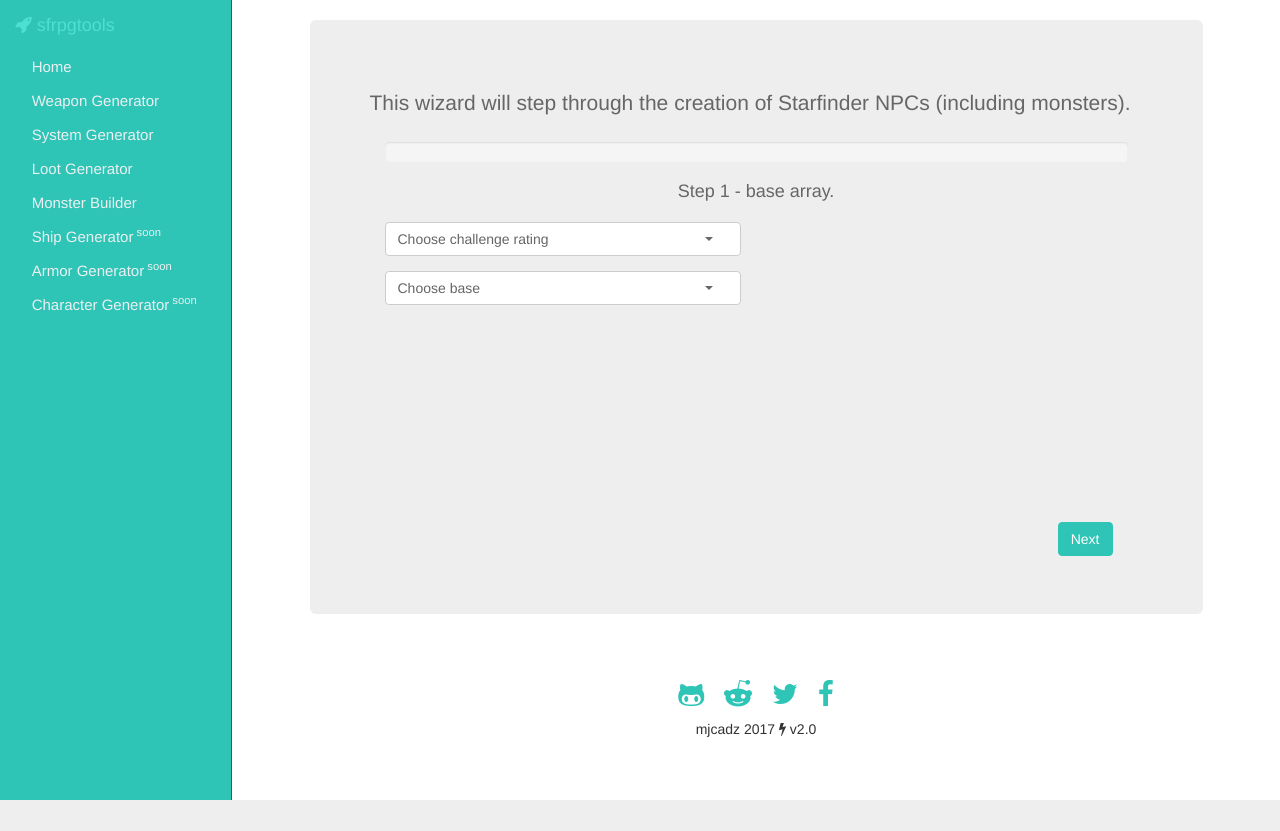
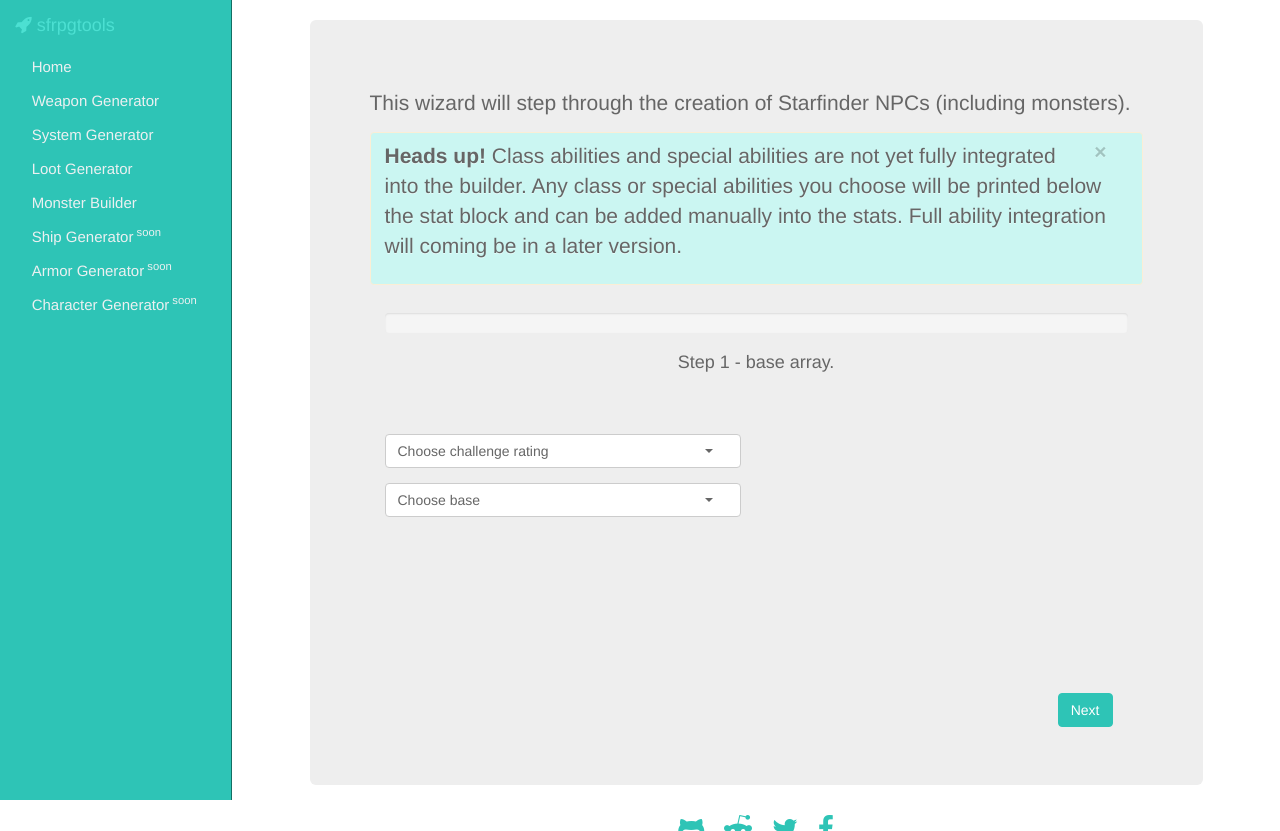
Before and after one commit to mjcadz/sfrpgtools, a Flask app: page /monster-builder in a window 1280 px wide. Shown: the top 831 px of the page. Before the commit the page ends 800 px from the top, so only its background shows below. Run offline with Flask 2, Linux system fonts and the light colour scheme; some libraries are stand-ins or nearby versions.

Commit message:
spells check grafts and class

```diff
--- a/app/static/css/style.v2.0.css
+++ b/app/static/css/style.v2.0.css
@@ -299,3 +299,14 @@ fieldset[disabled] .btn-grn.active {
 .modal-title {
   color: #666666!important;
 }
+
+.alert-this {
+padding: 8px 35px 8px 14px;
+margin-bottom: 18px;
+text-shadow: 0 1px 0 rgba(255, 255, 255, 0.5);
+background-color: #cbf6f2;
+border: 1px solid #fbeed5;
+-webkit-border-radius: 4px;
+-moz-border-radius: 4px;
+border-radius: 4px;
+}
--- a/app/static/js/monsterGen.js
+++ b/app/static/js/monsterGen.js
@@ -108,10 +108,10 @@ function buildStatBlock() {
   //step 5 - graft
   var graft = $('#graftDrop').val().trim();
 
-  statBlock.Graft = graft;
-
   //iterate through selected graft traits
   if (graft != '' && graft != 'None') {
+
+    statBlock.Graft = graft;
 
     for (var graftType in graftTemplates){
       //iterate traits in all graft types. eg . dragons, simple
@@ -140,9 +140,12 @@ function buildStatBlock() {
 
     }
   }
-  //TODO
-
   //step 6 - special Abilities
+
+  statBlock.OtherAbilitiesGraft = getGraftAbilities("Other");
+  statBlock.SpecialAbilitiesGraft = getGraftAbilities("Special");
+  statBlock.OtherAbilitiesDescription = $('#freeDrop').val().toString().trim();
+  statBlock.SpecialAbilitiesDescription = $('#specialDrop').val().toString().trim();
 
   //step 7 - skills and Modifiers
 
@@ -153,6 +156,20 @@ function buildStatBlock() {
 
   //step 8 - spells
 
+  //get any spelllike abilities from grafts
+  var subtype = $('#creatureSubTypeDrop').val().trim();
+  if (subtype != '' && subtype != 'None') {
+    if (creatureSubType[subtype].hasOwnProperty("Spell-likeAbilities")){
+      statBlock.spellLikeFromGrafts = creatureSubType[subtype]["Spell-likeAbilities"];
+    }
+    if (creatureSubType[subtype].hasOwnProperty("SubRaces")){
+      subRaceDrop = $('#stepThreeOptionDrop').val().trim();
+      if (creatureSubType[subtype].SubRaces[subRaceDrop].hasOwnProperty("Spell-likeAbilities")){
+        statBlock.spellLikeFromGrafts = creatureSubType[subtype].SubRaces[subRaceDrop]["Spell-likeAbilities"];
+      }
+    }
+  }
+  //spells from descriptions
   for (var i = 1; i < 4; i++) {//loop three times
     //grab text from descriptions
     var spellSlot = $(".stepEight"+ i.toString() +"Description").first().text()
@@ -497,6 +514,41 @@ function getGraftSkills(type){
 
 }
 
+//gets the graft spell-like abilitys
+function getGraftSpelllikeAbilities(){
+
+  //check step 3 subtype graft skills
+  var spelllike = {}
+
+  var subtype = $('#creatureSubTypeDrop').val().trim();
+  if (subtype != '' && subtype != 'None') {
+    if (creatureSubType[subtype].hasOwnProperty("Spell-likeAbilities")){
+      spelllike = creatureSubType[subtype]["Spell-likeAbilities"];
+    }
+    if (creatureSubType[subtype].hasOwnProperty("SubRaces")){
+      subRaceDrop = $('#stepThreeOptionDrop').val().trim();
+      if (creatureSubType[subtype].SubRaces[subRaceDrop].hasOwnProperty("Spell-likeAbilities")){
+        spelllike = creatureSubType[subtype].SubRaces[subRaceDrop]["Spell-likeAbilities"];
+      }
+    }
+  }
+
+  //check step 5 graft
+  var graft = $('#graftDrop').val().trim();
+  if (graft != '' && graft != 'None') {
+    for (var subgraft in graftTemplates){
+      if (graftTemplates[subgraft].hasOwnProperty(graft)){
+        if (graftTemplates[subgraft][graft].hasOwnProperty("Spell-likeAbilities")){
+          spelllike = graftTemplates[subgraft][graft]["Spell-likeAbilities"];
+        }
+      }
+    }
+  }
+  //if any spell like attributes found
+  return spelllike;
+
+}
+
 //Handle the clicks from dropdowns - function is divided by dropdown id. each dropdown will only execute the code for its own id
 function dropClickHandler(e, clickedIndex, newValue, oldValue) {
     //get the item that wa selected on the dropdown click + the dropdowns id
@@ -779,7 +831,7 @@ function dropClickHandler(e, clickedIndex, newValue, oldValue) {
       $(".stepEight2Description").first().empty();
       $(".stepEight3Description").first().empty();
 
-      showSpellDropdowns(caster);
+      showSpellDropdowns(caster,'None');
 
     } else if (id == 'secondaryDrop'){
 
@@ -803,7 +855,7 @@ function dropClickHandler(e, clickedIndex, newValue, oldValue) {
       $(".stepEight2Description").first().empty();
       $(".stepEight3Description").first().empty();
 
-      showSpellDropdowns(secondary);
+      showSpellDropdowns(secondary,'None');
 
     }
 
@@ -811,7 +863,7 @@ function dropClickHandler(e, clickedIndex, newValue, oldValue) {
 }
 
 //populates the dropdowns on step eight, either spell-like, secondary magic, or full caster abilities
-function showSpellDropdowns(caster){
+function showSpellDropdowns(caster,className){
 
   var crString = $('[data-id="CRDrop"]').text().trim().replace('CR ','');
 
@@ -825,7 +877,7 @@ function showSpellDropdowns(caster){
       i += 1;
       var spellNum = spellObject[castCat][0];
       var spellLevel = spellObject[castCat][1].toString();
-      var spellList = getSpellsByLevel(spellLevel);
+      var spellList = getSpellsByLevel(spellLevel,className);
 
       var $descriptionAbility = $(".stepEight"+i).first();
       $descriptionAbility.empty();
@@ -847,7 +899,7 @@ function showSpellDropdowns(caster){
         spellNum = 1;
       }
       var spellLevel = spellObject[castCat][1].toString();
-      var spellList = getSpellsByLevel(spellLevel);
+      var spellList = getSpellsByLevel(spellLevel,className);
       if (caster == 'once-per-day'){
         if (castCat == "1/day"){
           i = 1;
@@ -999,15 +1051,34 @@ function getGraftArray() {
 }
 
 //retrieves the spells of a specific level from the spalls dat objects
-function getSpellsByLevel(levelString){
+function getSpellsByLevel(levelString,className){
   var list = [];
-  for (spellName in spellsData){
-    if (spellsData[spellName].LEVEL == levelString){
-      list.push(spellName)
+  if (className == 'None'){
+    for (spellName in spellsData){
+      if (spellsData[spellName].LEVEL == levelString){
+        list.push(spellName)
+      }
+    }
+  } else if (className == 'Mystic' || className == 'Technomancer'){
+    for (spellName in spellsData){
+      if (spellsData[spellName].LEVEL == levelString && spellsData[spellName].CLASSES.includes(className)){
+        list.push(spellName)
+      }
     }
   }
   return list;
 
+}
+
+//checks if object is empty
+function isObjectEmpty(myObject) {
+    for(var key in myObject) {
+        if (myObject.hasOwnProperty(key)) {
+            return false;
+        }
+    }
+
+    return true;
 }
 
 
@@ -1035,6 +1106,9 @@ $('.wizard-card').bootstrapWizard({
     onNext: function(tab, navigation, index) {
         //Validation tab 1
         if (index == 1) {
+
+            //hide the alert
+            $('.alert-this').hide();
 
             var validated = true;
 
@@ -1435,13 +1509,15 @@ $('.wizard-card').bootstrapWizard({
                 //empty descriptions and fill with skills
                 $(".stepSevenMasterDescription").first().empty();
                 $(".stepSevenGoodDescription").first().empty();
-                $(".stepSevenAsterix").first().empty();
+
                 if (masterGraftSkills.length > 0){
                   $(".stepSevenMasterDescription").first().append("<p><b>Master skills:</b> "+masterGraftSkills.join().replace(/,/g,'*,')+"*</p>");
+                  $(".stepSevenAsterix").first().empty();
                   $(".stepSevenAsterix").first().append("<p>*selected by graft</p>");
                 }
                 if (goodGraftSkills.length > 0){
                   $(".stepSevenGoodDescription").first().append("<p><b>Good skills:</b> "+goodGraftSkills.join().replace(/,/g,'*,')+"*</p>");
+                  $(".stepSevenAsterix").first().empty();
                   $(".stepSevenAsterix").first().append("<p>*selected by graft</p>");
                 }
                 //save the current configuration
@@ -1470,18 +1546,36 @@ $('.wizard-card').bootstrapWizard({
 
               //setup tab 8 - spells
 
+              //grab spell objects from graft if any
+              var graftSpells = getGraftSpelllikeAbilities()
+
               var array = $('#arrayDrop').val().trim();
               var special = $('#specialDrop').val().toString().trim();
+              var graft = $('#graftDrop').val().trim();
+              var subtype = $('#creatureSubTypeDrop').val().trim();
+              var classDrop = $('#classDrop').val().trim();
 
               var crString = $('[data-id="CRDrop"]').text().trim().replace('CR ','');
+              var cr = Number(crString.replace("1/2","0.5").replace("1/3","0.3"));
+
               if (special.includes("Secondary Magic")){
                 special = "Secondary Magic";
               } else {
                 special = "None"
               }
-
-              if ($('#stepEightTwoSave').text() != array+":"+special+":"+crString ){
-
+              //TODO this will need to be fixed if graft type ever has CR and other abilities
+              var graftSpelllike = false;
+              if (graftSpells.hasOwnProperty("CR")) {
+                var crmatch = graftSpells["CR"];
+                if (cr >= crmatch){
+                  graftSpelllike = true;
+                  graftSpells = {};
+                }
+              }
+
+              if ($('#stepEightTwoSave').text() != array+":"+special+":"+crString+":"+subtype+":"+graft+":"+classDrop){
+
+                //clear page
                 $("#casterTypeDropdown").first().empty();
                 $("#spells1Dropdown").first().empty();
                 $("#spells2Dropdown").first().empty();
@@ -1489,25 +1583,57 @@ $('.wizard-card').bootstrapWizard({
                 $(".stepEight1").first().empty();
                 $(".stepEight2").first().empty();
                 $(".stepEight3").first().empty();
+                $(".stepEight0Description").first().empty();
                 $(".stepEight1Description").first().empty();
                 $(".stepEight2Description").first().empty();
                 $(".stepEight3Description").first().empty();
 
+                //check if there are graft spell-like abilities and print if necessary
+                if (!isObjectEmpty(graftSpells)){
+                  var $description = $(".stepEight0Description").first();
+                  $description.empty();
+                  graftString = "<p>"+"Spell-like Abilities from creature graft:"+"</p>";
+                  for (key in graftSpells) {
+                    var Key = key;
+                    if (Key == "atWill"){
+                      Key = "at will";
+                    }
+                    graftString += "<p><b>" + Key + ":</b> " + graftSpells[key].join(', ') + "</p>";
+                  }
+
+                  $description.append(graftString);
+
+                };
+
                 var $descriptionSpell = $(".casterTypeDescription").first();
                 $descriptionSpell.empty();
 
                 if (array == "Spellcaster"){
-                  descSpell = "This creature is a spellcaster.";
-                  generateDropdown("casterTypeDropdown","casterDrop","Choose casting type",["Spell-like abilities","Full caster"]);
+                  //spell caster base array
+                  if (classDrop == 'Mystic' || classDrop == 'Technomancer'){
+                    //spelcaster classes
+                    descSpell = "This creature has the " + classDrop + " class. Spell choices are only from the " + classDrop + " spell list.";
+                    showSpellDropdowns("caster",classDrop);
+                  } else {
+                    //spellcasters can choose between full caster or spell-like abilities
+                    descSpell = "This creature is a spellcaster.";
+                    generateDropdown("casterTypeDropdown","casterDrop","Choose casting type",["Spell-like abilities","Full caster"]);
+                  };
+                } else if( graftSpelllike ){
+                  //spell-like abilities from graft abilities
+                  descSpell = "This creature has spell-like abilities.";
+                  showSpellDropdowns("spell-like",'None');
                 } else if(special == "Secondary Magic"){
-                  descSpell = "This creature has spell-like abilities via the Secondary Magic ability.";
+                  //spell-like abilities from secondary magic special ability
+                  descSpell = "This creature has limited spell-like abilities via the Secondary Magic ability.";
                   generateDropdown("casterTypeDropdown","secondaryDrop","Choose limited spells",["Only once-per-day spells","Only one spell per frequency (at will, 1/day, etc.)"]);
                 } else {
+                  //no spells brah
                   descSpell = "Spell casting is reserved for creatures with the spellcaster base and creatures with spell-like abilities";
-                }
+                };
 
                 $descriptionSpell.append("<p>"+descSpell+"</p>");
-                $('#stepEightTwoSave').text(array+":"+special+":"+crString);
+                $('#stepEightTwoSave').text(array+":"+special+":"+crString+":"+subtype+":"+graft+":"+classDrop);
               }
 
             } else {
--- a/app/static/js/monsterGenData.js
+++ b/app/static/js/monsterGenData.js
@@ -1139,6 +1139,8 @@ classData = {
     }
 };
 
+
+//make sure there are not graft entries of the same name in multiple sub headings. eg no "dragon" in both DragonGrafts AND simpleGrafts
 graftTemplates = {
 	"simpleGrafts": {
 		"Aerial (CR 1+)": {
--- a/app/templates/monster-builder.html
+++ b/app/templates/monster-builder.html
@@ -8,6 +8,10 @@
     <h1></h1>
     <p class="lead">This wizard will step through the creation of Starfinder NPCs (including monsters).</p>
     <p></p>
+    <div class="alert-this">
+      <button type="button" class="close" aria-label="Close" onclick="$('.alert-this').hide()"><span aria-hidden="true">&times;</span></button>
+      <p><strong>Heads up!</strong> Class abilities and special abilities are not yet fully integrated into the builder. Any class or special abilities you choose will be printed below the stat block and can be added manually into the stats. Full ability integration will coming be in a later version.</p>
+    </div>
     <div class="container">
         <!--      Wizard container        -->
         <div class="wizard-container">
@@ -29,6 +33,7 @@
                             <li><a href="#step7" data-toggle="tab">Step7</a></li>
                             <li><a href="#step8" data-toggle="tab">Step8</a></li>
                             <li><a href="#step9" data-toggle="tab">Step9</a></li>
+                            <li><a href="#step9" data-toggle="tab">Step10</a></li>
                         </ul>
                     </div>
                     <div id="bar" class="progress">
@@ -42,6 +47,7 @@
                                     <h4 class="info-text">Step 1 - base array.</h4>
                                 </div>
                                 <div class="col-sm-6">
+                                    <hr>
                                     <div id="CRDropdown"></div>
                                     <p></p>
                                     <div id="arrayDropdown"></div>
@@ -49,6 +55,7 @@
 
                                 </div>
                                 <div class="col-sm-6">
+                                  <hr>
                                   <div class="stepOneDescription wizardp">
                                   </div>
                                 </div>
@@ -60,12 +67,14 @@
                                     <h4 class="info-text">Step 2 - creature type graft.</h4>
                                 </div>
                                 <div class="col-sm-6">
+                                  <hr>
                                   <div id="creatureTypeDropdown"></div>
                                   <p></p>
                                   <div id="stepTwoOptionalDropdown"></div>
                                   <p></p>
                                 </div>
                                 <div class="col-sm-6">
+                                  <hr>
                                   <div class="stepTwoDescription wizardp">
                                   </div>
                                 </div>
@@ -78,12 +87,14 @@
                                     <h4 class="info-text">Step 3 - creature subtype graft.</h4>
                                 </div>
                                 <div class="col-sm-6">
+                                    <hr>
                                     <div id="creatureSubtypeDropdown"></div>
                                     <p></p>
                                     <div id="stepThreeOptionalDropdown"></div>
                                     <p></p>
                                 </div>
                                 <div class="col-sm-6">
+                                  <hr>
                                   <div class="stepThreeDescription wizardp">
                                   </div>
                                 </div>
@@ -97,12 +108,14 @@
                                     <h4 class="info-text">Step 4 - class graft.</h4>
                                 </div>
                                 <div class="col-sm-6">
+                                    <hr>
                                     <div id="classDropdown"></div>
                                     <p></p>
                                     <div id="stepFourOptionalDropdown"></div>
                                     <p></p>
                                 </div>
                                 <div class="col-sm-6">
+                                  <hr>
                                   <div class="stepFourDescription wizardp">
                                   </div>
                                 </div>
@@ -116,10 +129,12 @@
                                     <h4 class="info-text">Step 5 - template graft.</h4>
                                 </div>
                                 <div class="col-sm-6">
+                                    <hr>
                                     <div id="graftDropdown"></div>
                                     <p></p>
                                 </div>
                                 <div class="col-sm-6">
+                                  <hr>
                                   <div class="stepFiveDescription wizardp">
                                   </div>
                                 </div>
@@ -132,6 +147,7 @@
                                     <h4 class="info-text">Step 6 - special abilities.</h4>
                                 </div>
                                 <div class="col-sm-6">
+                                    <hr>
                                     <div class="stepSixFreeAbilities wizardp">
                                         <p>Free abilities can be taken as needed for the NPC concept without counting towards special abilities</p>
                                     </div>
@@ -144,6 +160,7 @@
                                     <p></p>
                                 </div>
                                 <div class="col-sm-6">
+                                  <hr>
                                   <div class="stepSixDescription wizardp">
                                   </div>
                                   <div class="stepSixDescriptionTwo wizardp">
@@ -165,6 +182,7 @@
                                     <h4 class="info-text">Step 7 - skills.</h4>
                                 </div>
                                 <div class="col-sm-6">
+                                    <hr>
                                     <div class="stepSevenAbility wizardp"></div>
                                     <p></p>
                                     <div id="AbilityScoresDropdown"></div>
@@ -183,6 +201,7 @@
                                     <p></p>
                                 </div>
                                 <div class="col-sm-6">
+                                    <hr>
                                     <div class="stepSevenAbilityDescription wizardp">
                                     </div>
                                     <div class="stepSevenMasterDescription wizardp">
@@ -202,6 +221,7 @@
                                     <h4 class="info-text">Step 8 - spells.</h4>
                                 </div>
                                 <div class="col-sm-6">
+                                    <hr>
                                     <div class="casterTypeDescription wizardp"></div>
                                     <p></p>
                                     <div id="casterTypeDropdown"></div>
@@ -220,6 +240,9 @@
                                     <p></p>
                                 </div>
                                 <div class="col-sm-6">
+                                  <hr>
+                                  <div class="stepEight0Description wizardp">
+                                  </div>
                                   <div class="stepEight1Description wizardp">
                                   </div>
                                   <div class="stepEight2Description wizardp">
@@ -235,12 +258,25 @@
                                     <h4 class="info-text">Step 9 - final check.</h4>
                                 </div>
                                 <div class="col-sm-6">
+                                  <hr>
                                   <div id="precedenceDropdown"></div>
                                   <p></p>
                                 </div>
                                 <div class="col-sm-6">
+                                  <hr>
                                   <div class="stepNineDescription wizardp">
                                   </div>
+                                </div>
+                            </div>
+                        </div>
+                        <div class="tab-pane" id="step10">
+                            <div class="row">
+                                <div class="col-sm-12">
+                                    <h4 class="info-text">Stat Block.</h4>
+                                </div>
+                                <div class="col-sm-6">
+                                </div>
+                                <div class="col-sm-6">
                                 </div>
                             </div>
                         </div>
--- a/notes.txt
+++ b/notes.txt
@@ -31,11 +31,7 @@ final check for save boost special ability.
 
 check special abilities for ability score adjustments
 
-add graft selected spells to the final spells
-
 finish adjustment abilities
-
-if spellcaster is mystic or technomancer choose spells only from their spell lists. show a message that tells the user which class is selected and that spells should be selected acording to the class
 
 To Test
 soldier class melee/ranged - to test
```
